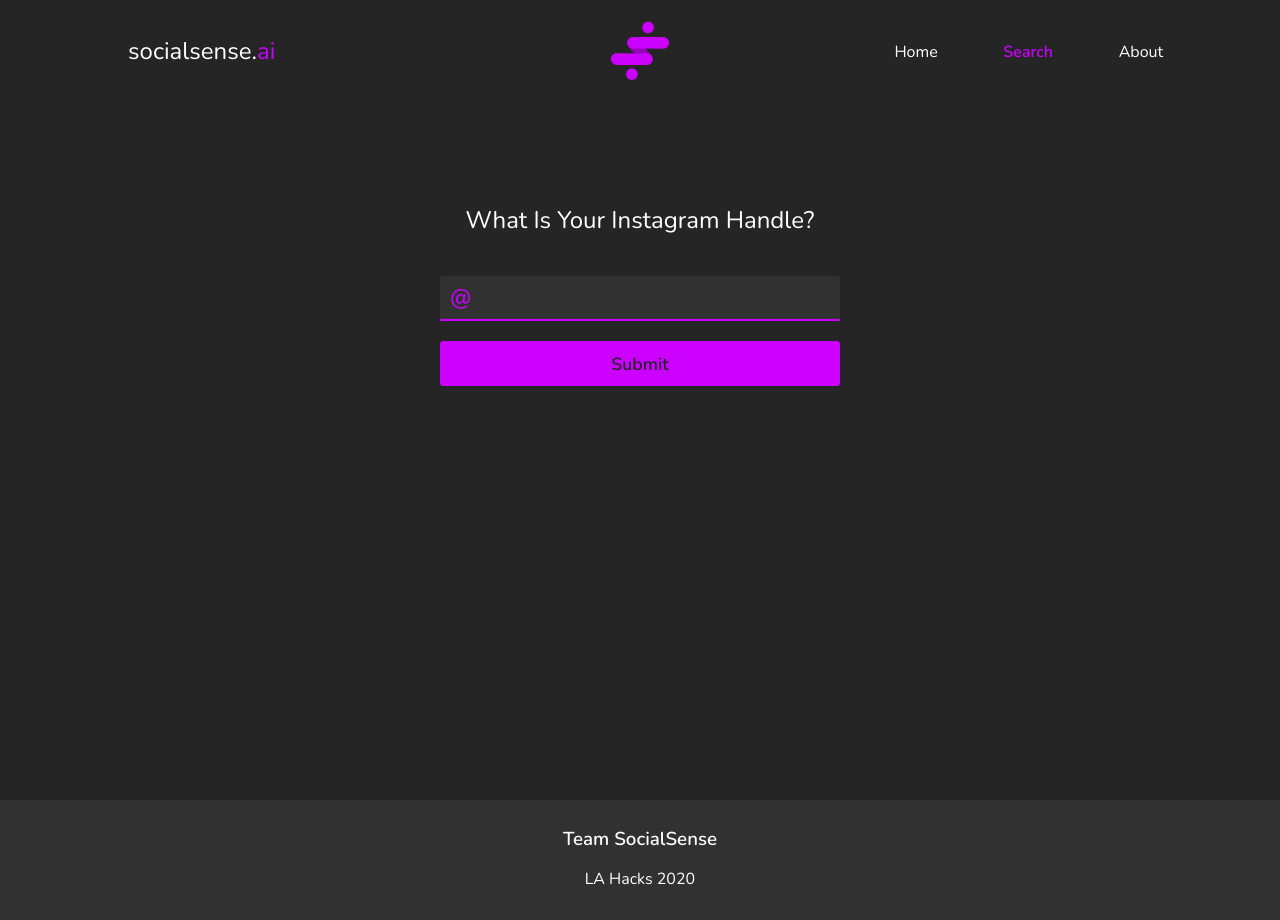
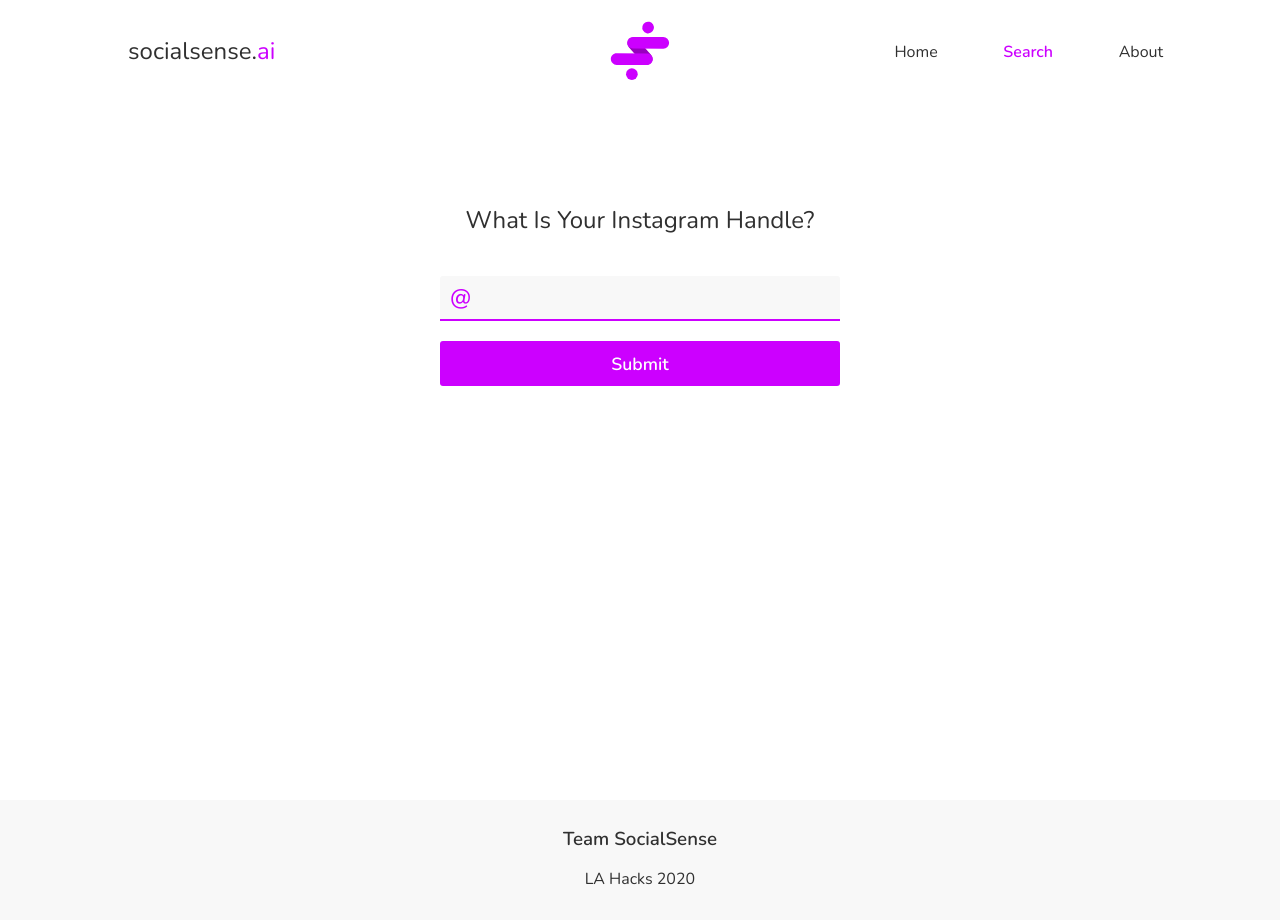
Before and after one commit to omerdemirkan/socialsense, a React (Create React App) app in the folder client/: page /search in a window 1280 px wide. Built offline with nearby package versions, Linux system fonts and the light colour scheme.

Commit message:
add toggle dark-mode functionality to logo

```diff
--- a/client/src/App.css
+++ b/client/src/App.css
@@ -25,6 +25,7 @@
   color: var(--primary);
   font-family: 'Nunito', sans-serif;
   overflow-x: hidden;
+  transition: background-color .3s ease;
 }
 
 a {
--- a/client/src/App.js
+++ b/client/src/App.js
@@ -14,9 +14,10 @@ import Home from './pages/Home/Home';
 // Components
 import Navbar from './components/Navbar/Navbar';
 import Footer from './components/Footer/Footer';
+import { connect } from 'react-redux';
 
-function App() {
-  return <div className="App dark-mode">
+function App(props) {
+  return <div className={`App ${props.darkMode ? 'dark-mode' : null}`}>
     <Navbar/>
     <div
     className='page-wrapper fade-in-on-load'
@@ -34,4 +35,10 @@ function App() {
   </div>
 }
 
-export default App;
+const mapStateToProps = state => {
+  return {
+    darkMode: state.theme.darkMode
+  }
+}
+
+export default connect(mapStateToProps)(App);
--- a/client/src/components/Footer/Footer.module.css
+++ b/client/src/components/Footer/Footer.module.css
@@ -6,6 +6,7 @@
     background-color: var(--background-alt);
     padding-top: 10px;
     text-align: center;
+    transition: background-color .3s ease;
 }
 
 .Footer h3 {
--- a/client/src/components/Navbar/Navbar.js
+++ b/client/src/components/Navbar/Navbar.js
@@ -8,8 +8,12 @@ import { NavLink } from 'react-router-dom';
 import logo from '../../images/logo.svg';
 import logo2 from '../../images/logo-2.svg';
 
+//Redux
+import { connect } from 'react-redux'
+import { toggleTheme } from '../../store/actions/index'
 
-export default function Navbar() {
+
+function Navbar(props) {
 
     const [splashScreenClosed, setSplashScreenClosed] = useState(false);
 
@@ -60,13 +64,13 @@ export default function Navbar() {
             </NavLink>
         </span>
 
-        <span className={classes.LogoIcon}>
-            <NavLink to='/'>
+        <span
+        className={classes.LogoIcon}
+        onClick={props.onToggleTheme}>
                 <img
                 src={logo2}
                 style={splashScreenClosed ? {height: '70px', transition: 'height 0.2s ease'}: null}
                 />
-            </NavLink>
         </span>
 
         <ul
@@ -96,3 +100,17 @@ export default function Navbar() {
         </ul>
     </div>
 }
+
+const mapStateToProps = state => {
+    return {
+        darkMode: state.theme.darkMode
+    }
+}
+
+const mapDispatchToProps = dispatch => {
+    return {
+        onToggleTheme: () => dispatch(toggleTheme())
+    }
+}
+
+export default connect(mapStateToProps, mapDispatchToProps)(Navbar);
--- a/client/src/components/Navbar/Navbar.module.css
+++ b/client/src/components/Navbar/Navbar.module.css
@@ -27,11 +27,14 @@
 .LogoIcon {
     font-size: 2rem;
     font-weight: 600;
+    cursor: pointer;
 }
 
 .LogoIcon img {
     height: 200px;
     transform: translateY(6px);
+    cursor: pointer;
+    z-index: 12;
 }
 
 .NavList {
--- a/client/src/index.js
+++ b/client/src/index.js
@@ -13,15 +13,18 @@ import { BrowserRouter as Router } from 'react-router-dom'
 // Redux
 import { createStore, combineReducers, compose, applyMiddleware } from 'redux';
 import { Provider } from 'react-redux';
+import thunk from 'redux-thunk';
+
 import searchReducer from './store/reducers/search';
 import hashtagsReducer from './store/reducers/hashtags';
-import thunk from 'redux-thunk';
+import themeReducer from './store/reducers/theme';
 
 const composeEnhancers = window.__REDUX_DEVTOOLS_EXTENSION_COMPOSE__ || compose;
 
 const rootReducer = combineReducers({
   search: searchReducer,
-  hashtags: hashtagsReducer
+  hashtags: hashtagsReducer,
+  theme: themeReducer
 });
 
 const store = createStore(rootReducer, composeEnhancers(applyMiddleware(thunk)));
--- a/client/src/pages/Search/Search.js
+++ b/client/src/pages/Search/Search.js
@@ -30,14 +30,15 @@ function Search(props) {
     }
 
     function fetchProfileImageSrc() {
-        axios.get(`https://www.instagram.com/${props.username}/?__a=1`)
-        .then(res => {
-            const src = res.data.graphql.user.profile_pic_url_hd;
-            console.log(src);
-            props.onSetProfileImageSrc(src)
+        // axios.get(`https://www.instagram.com/${props.username}/?__a=1`)
+        // .then(res => {
+        //     const src = res.data.graphql.user.profile_pic_url;
+        //     console.log(src);
+        //     props.onSetProfileImageSrc(src)
 
-        })
+        // })
 
+        props.onSetProfileImageSrc('https://instagram.fhyd1-2.fna.fbcdn.net/v/t51.2885-19/44884218_345707102882519_2446069589734326272_n.jpg?_nc_ht=instagram.fhyd1-2.fna.fbcdn.net&_nc_ohc=BPpspOIm5WgAX_DwIQk&oh=c3a6c429848f5ebea92110acd17c6472&oe=5EA8E30F&ig_cache_key=YW5vbnltb3VzX3Byb2ZpbGVfcGlj.2')
     }
 
     let stage = null;
--- a/client/src/store/actions/actionTypes.js
+++ b/client/src/store/actions/actionTypes.js
@@ -10,3 +10,5 @@ export const FETCH_HASHTAGS_START = 'FETCH_HASHTAGS_START';
 export const FETCH_HASHTAGS_SUCCESS = 'FETCH_HASHTAGS_SUCCESS';
 export const SET_HASHTAGS = 'SET_HASHTAGS';
 export const SET_PROFILE_IMAGE_SRC = 'SET_PROFILE_IMAGE_SRC'
+
+export const TOGGLE_THEME = 'TOGGLE_THEME'
--- a/client/src/store/actions/index.js
+++ b/client/src/store/actions/index.js
@@ -26,3 +26,7 @@ export function setHashtags(hashtags) {
 export function setProfileImageSrc(src) {
     return {type: actionTypes.SET_PROFILE_IMAGE_SRC, src}
 }
+
+export function toggleTheme() {
+    return {type: actionTypes.TOGGLE_THEME}
+}
--- /dev/null
+++ b/client/src/store/reducers/theme.js
@@ -0,0 +1,17 @@
+import * as actionTypes from '../actions/actionTypes';
+
+const initialState = {
+    darkMode: false
+}
+
+export default function(state = initialState, action) {
+    switch(action.type) {
+        case actionTypes.TOGGLE_THEME:
+            return {
+                ...state,
+                darkMode: !state.darkMode
+            }
+        default:
+            return state;
+    }
+}
```
